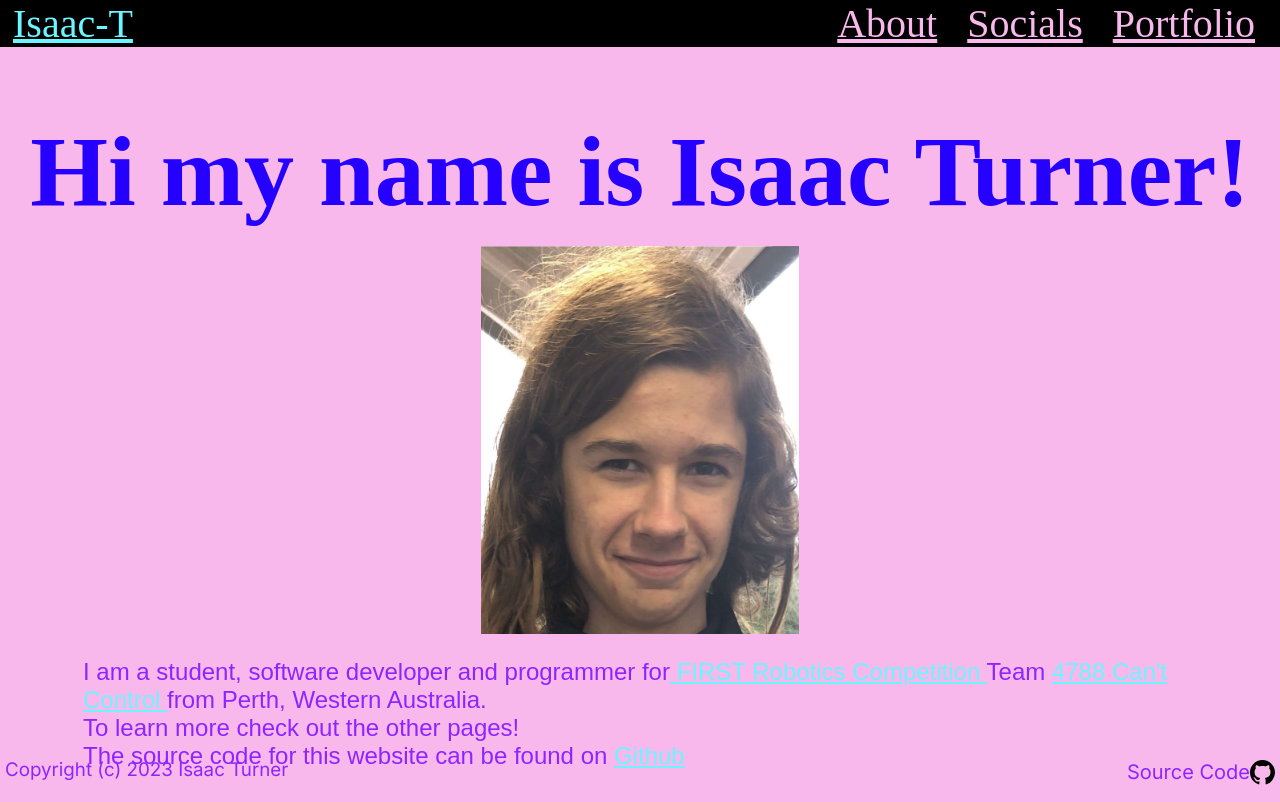
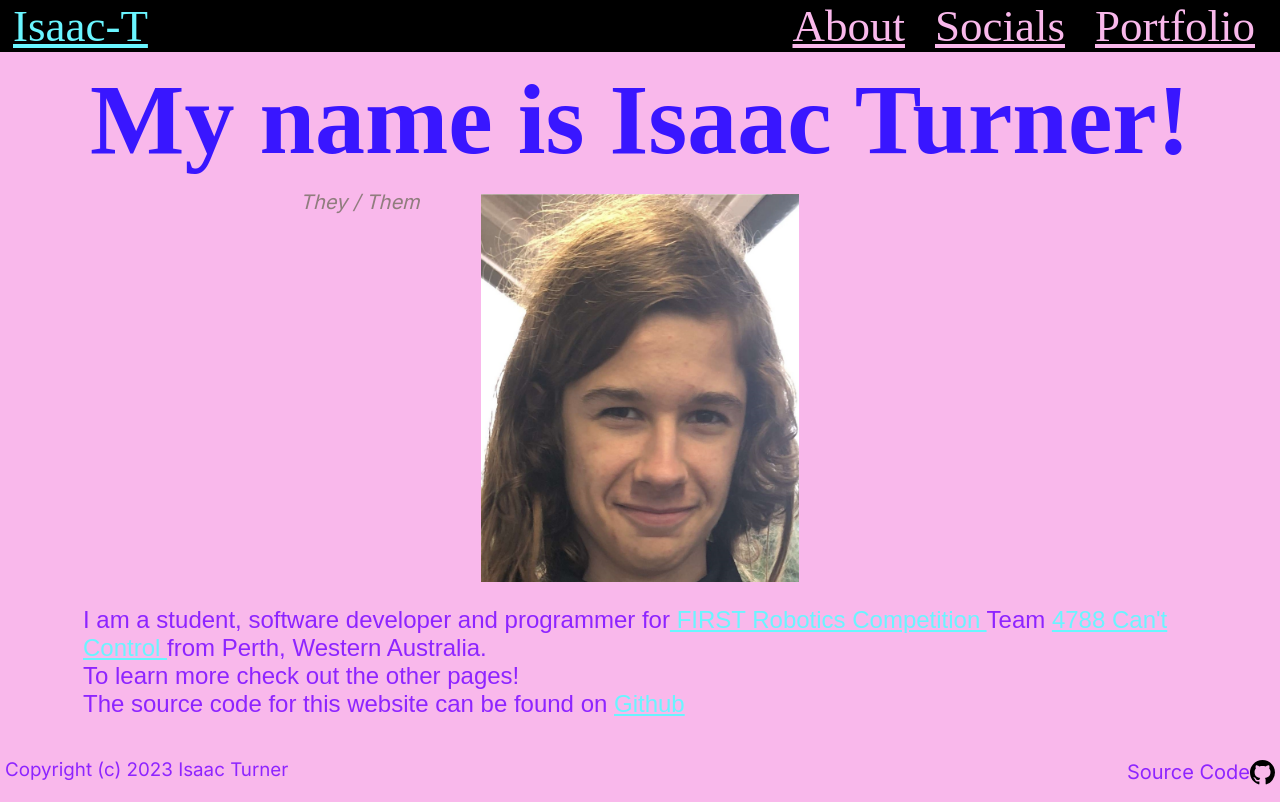
Before and after one commit to spacey-sooty/old-website, a Next.js app: page / in a window 1280 px wide. Shown: the top 802 px of the page. Built offline with nearby package versions, Linux system fonts and the light colour scheme; a web font is replaced by a local one.

Commit message:
added pronouns

```diff
--- a/src/app/page.tsx
+++ b/src/app/page.tsx
@@ -7,7 +7,10 @@ export default function Home() {
   return(
     <div className='hero'>
       <div>
-        <h1 className={styles.heading}> Hi my name is Isaac Turner! </h1>
+        <div>
+          <h1 className={styles.heading}> My name is Isaac Turner! </h1>
+          <p className={styles.pronouns}> They / Them </p>
+        </div>
         <Image src="/me.png" alt="Isaac Turner" width={w} height={h} className={styles.image} priority />
         <p className={styles.text}>
         I am a student, software developer and programmer for
--- a/src/styles/abstracts/colours.module.scss
+++ b/src/styles/abstracts/colours.module.scss
@@ -1,4 +1,4 @@
 $link-colour:rgb(106, 245, 255);
 $background-colour:rgb(249, 184, 235);
 $root-colour:rgb(142, 36, 255);
-$title-colour: rgb(38, 0, 255);
+$title-colour: rgb(57, 22, 255);
--- a/src/styles/components/navbar.module.scss
+++ b/src/styles/components/navbar.module.scss
@@ -12,14 +12,14 @@
 
 .active {
   margin: 15px;
-  font-size: 40px;
+  font-size: 45px;
   color: $link-colour;
 }
 
 .inactive {
   margin: 15px;
   color: $background-colour;
-  font-size: 40px;
+  font-size: 45px;
 }
 
 .right {
--- a/src/styles/pages/home.module.scss
+++ b/src/styles/pages/home.module.scss
@@ -1,4 +1,5 @@
 .heading {
+  margin-top: 10px;
   font-size: 100px;
 }
 
@@ -15,3 +16,12 @@
   margin-left: auto;
   margin-right: auto;
 }
+
+.pronouns {
+  text-align: start;
+  position: absolute;
+  top: 170px;
+  left: 300px;
+  font-style: italic;
+  color:adjust-color($color: #8f7b7b, $red: 1, $green: 2, $blue: 3)
+}
```
Also changed, not shown: src/styles/abstracts/index.module.scss (line endings or trailing spaces), src/styles/pages/about.module.scss (line endings or trailing spaces).
